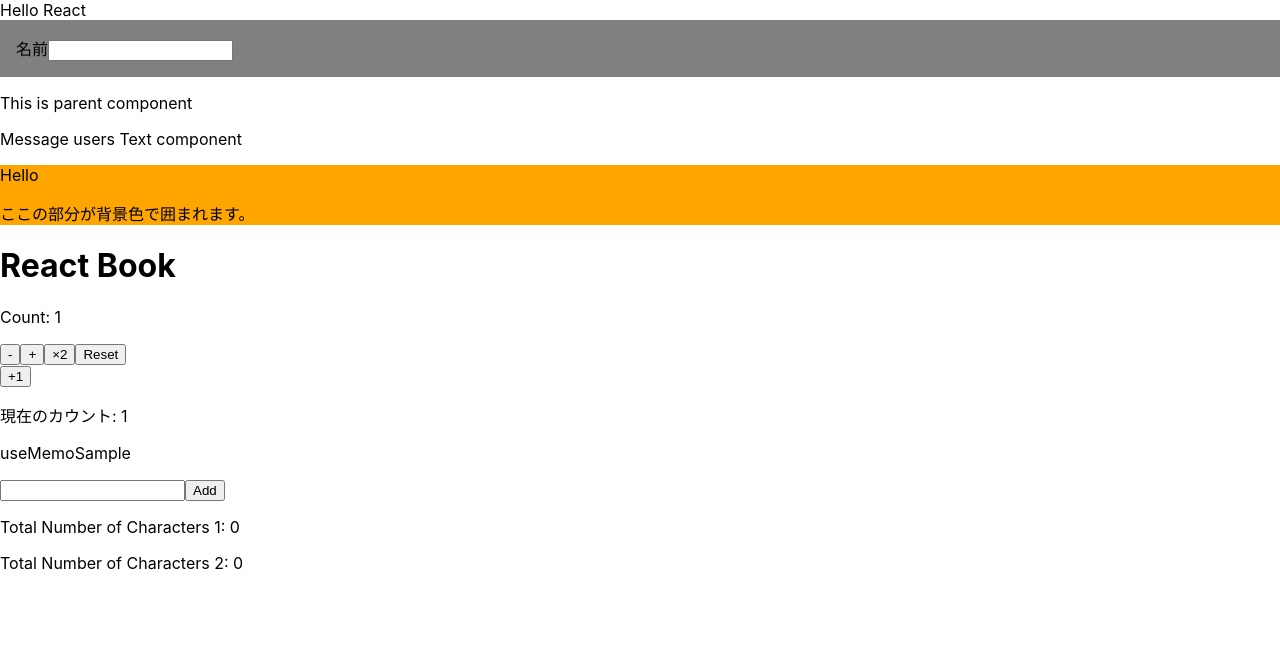
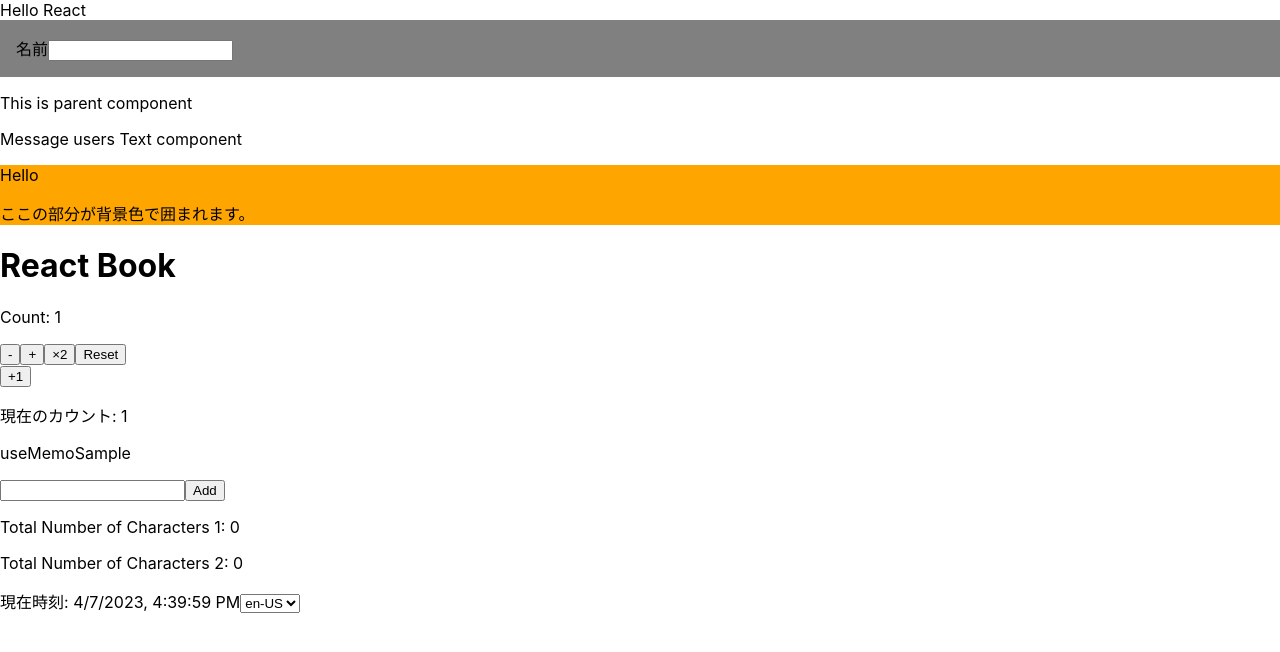
Before and after one commit to Kai-Itakura/ts-react-basic, a React (Create React App) app: page / in a window 1280 px wide. Shown: the top 652 px of the page. Built offline with nearby package versions, Linux system fonts and the light colour scheme.

Commit message:
useEffectとuseLayoutEffectの学習

```diff
--- /dev/null
+++ b/src/components/Clock.tsx
@@ -0,0 +1,70 @@
+import React, { useEffect, useLayoutEffect, useState } from 'react'
+
+// タイマーが呼び出される周期を1秒にする
+const UPDATE_CYCLE = 1000
+
+// localStorageで使用するkey
+const KEY_LOCALE = 'KEY_LOCALE'
+
+enum Locale {
+  US = 'en-US',
+  JP = 'ja-JP',
+}
+
+const getLocaleFromString = (text: string) => {
+  switch (text) {
+    case Locale.US:
+      return Locale.US
+    case Locale.JP:
+      return Locale.JP
+    default:
+      return Locale.US
+  }
+}
+
+const Clock = () => {
+  const [timestamp, setTimestamp] = useState(new Date())
+  const [locale, setLocale] = useState(Locale.US)
+
+  // タイマーのセットをするための副作用
+  useEffect(() => {
+    // タイマーのセット
+    const timer = setInterval(() => {
+      setTimestamp(new Date())
+    }, UPDATE_CYCLE)
+
+    // クリーンアップ関数を渡し、アンマウント時にタイマーの解除をする
+    return () => {
+      clearInterval(timer)
+    }
+  }, [])
+
+  // localStorageから値を読み込むための副作用
+  useLayoutEffect(() => {
+    const savedLocale = localStorage.getItem(KEY_LOCALE)
+    if (savedLocale !== null) {
+      setLocale(getLocaleFromString(savedLocale))
+    }
+  }, [])
+
+  //localeが変化したときに、localStorageに値を保存するための副作用
+  useEffect(() => {
+    localStorage.setItem(KEY_LOCALE, locale)
+    // 依存配列にlocaleを渡し、localeが変化する度に実行するようにする
+  }, [locale])
+
+  return (
+    <div>
+      <p>
+        <span id='current-time-label'>現在時刻</span>
+        <span>: {timestamp.toLocaleString(locale)}</span>
+        <select value={locale} onChange={(e) => setLocale(getLocaleFromString(e.target.value))}>
+          <option value='en-US'>en-US</option>
+          <option value='ja-JP'>ja-JP</option>
+        </select>
+      </p>
+    </div>
+  )
+}
+
+export default Clock
--- a/src/index.tsx
+++ b/src/index.tsx
@@ -11,6 +11,7 @@
 import Counter from './components/Counter'
 import { Parent as Par } from './components/Parent'
 import UseMemoSample from './components/UseMemoSample'
+import Clock from './components/Clock'
 
 const root = ReactDOM.createRoot(document.getElementById('root') as HTMLElement)
 root.render(
@@ -23,6 +24,7 @@
     <Counter initialValue={1} />
     <Par />
     <UseMemoSample />
+    <Clock />
   </>
 )
 
```
